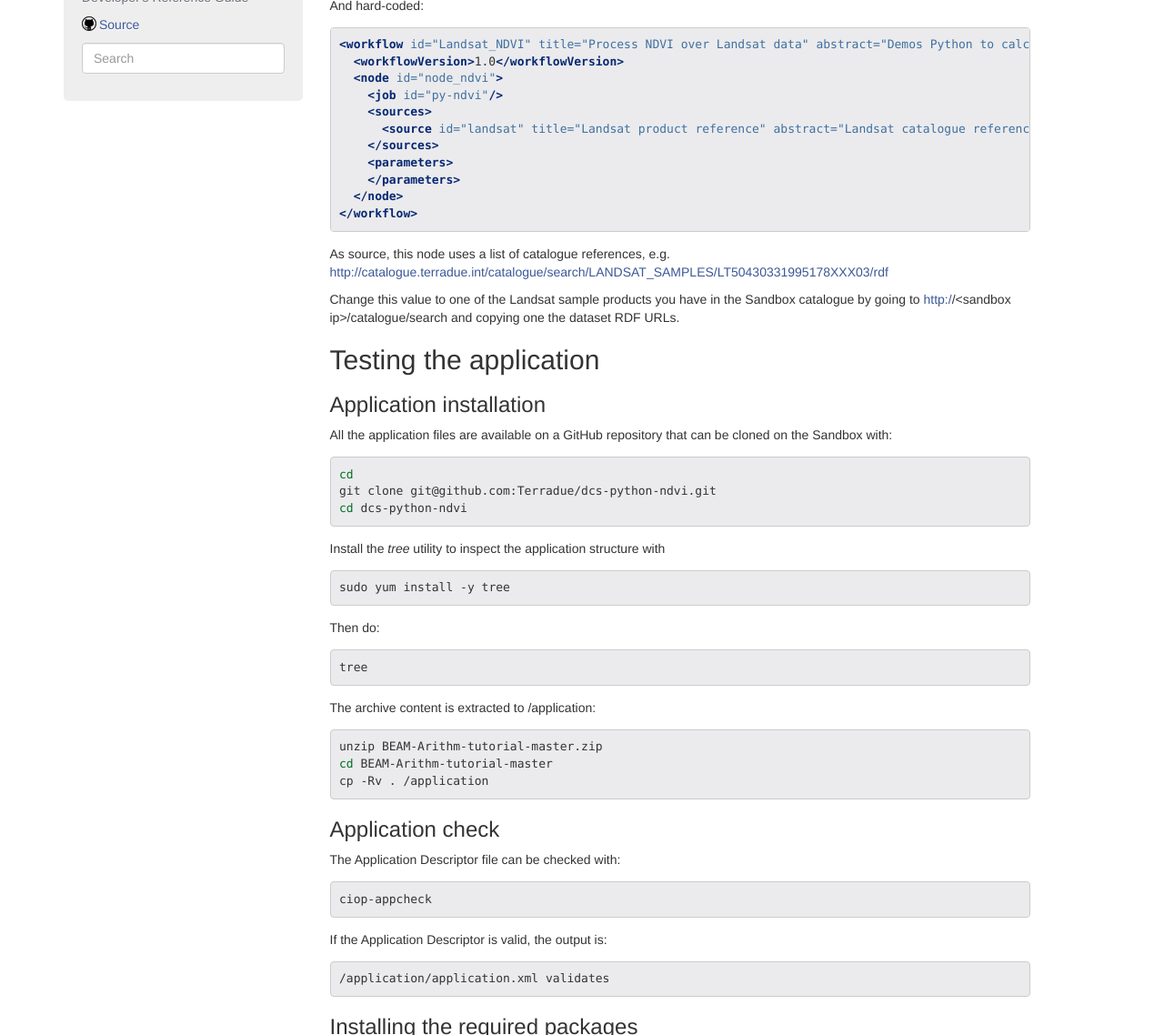
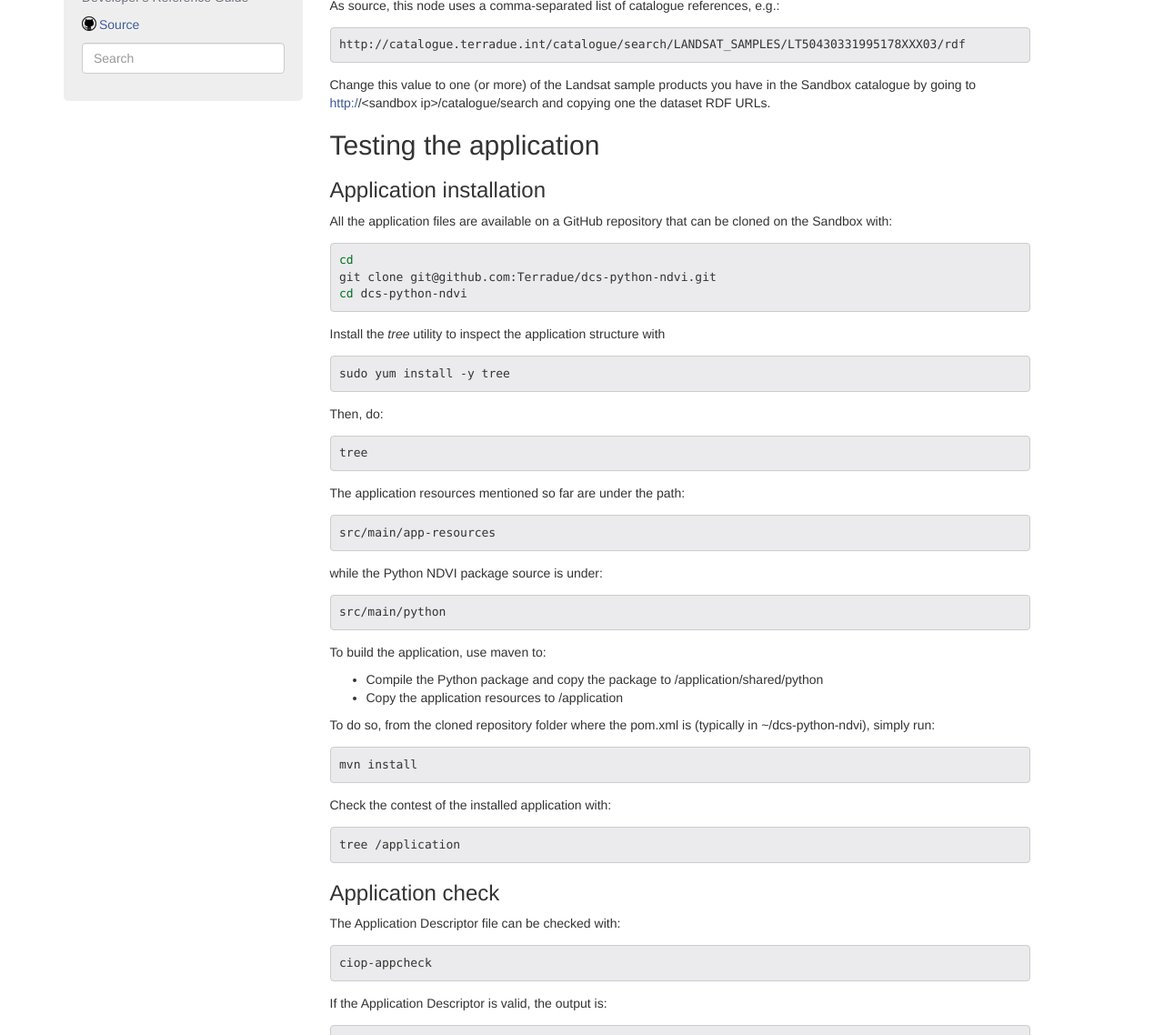
Before and after one commit to Terradue/doc-developer-sandbox, a Sphinx documentation site: the page built from source/field/vegetation/lib_python_ndvi/testing.rst, in a window 1280 px wide and 1400 px high, scrolled down 255 px, cut to the strip 262-1400 px from the top of the window. Shown: the whole strip at 91% size. Built offline with Sphinx 7.4.7, drawn with Linux system fonts in a browser that asks for light colours; pages that are not in the unit, such as notebooks, are missing from menus; some of the changed text lies outside the part shown.

Commit message:
Update testing.rst

```diff
--- a/source/field/vegetation/lib_python_ndvi/testing.rst
+++ b/source/field/vegetation/lib_python_ndvi/testing.rst
@@ -22,27 +22,15 @@ Here's how this simple workflow is defined:
 .. literalinclude:: ./src/src/main/app-resources/application.xml
   :language: xml
   :tab-width: 1
-  :lines: 5
+  :lines: 13-23
 
-And hard-coded:
+As source, this node uses a comma-separated list of catalogue references, e.g.:
 
-.. code-block:: XML
+.. code-block:: bash
 
-  <workflow id="Landsat_NDVI" title="Process NDVI over Landsat data" abstract="Demos Python to calculate NDVI using Landsat data">
-    <workflowVersion>1.0</workflowVersion>
-    <node id="node_ndvi">
-      <job id="py-ndvi"/>
-      <sources>
-        <source id="landsat" title="Landsat product reference" abstract="Landsat catalogue references" scope="runtime" refid="string:list" >http://catalogue.terradue.int/catalogue/search/LANDSAT_SAMPLES/LT50430331995178XXX03/rdf</source>
-      </sources>
-      <parameters>
-      </parameters>
-    </node>
-  </workflow>
+  http://catalogue.terradue.int/catalogue/search/LANDSAT_SAMPLES/LT50430331995178XXX03/rdf
 
-As source, this node uses a list of catalogue references, e.g. http://catalogue.terradue.int/catalogue/search/LANDSAT_SAMPLES/LT50430331995178XXX03/rdf
-
-Change this value to one of the Landsat sample products you have in the Sandbox catalogue by going to http://<sandbox ip>/catalogue/search and copying one the dataset RDF URLs.
+Change this value to one (or more) of the Landsat sample products you have in the Sandbox catalogue by going to http://<sandbox ip>/catalogue/search and copying one the dataset RDF URLs.
 
 Testing the application
 -----------------------
@@ -64,21 +52,40 @@ Install the *tree* utility to inspect the application structure with
 
   sudo yum install -y tree
 
-Then do:
+Then, do:
 
 .. code-block:: bash
 
   tree
 
-
-
-The archive content is extracted to /application:
+The application resources mentioned so far are under the path:
 
 .. code-block:: bash
 
-  unzip BEAM-Arithm-tutorial-master.zip
-  cd BEAM-Arithm-tutorial-master
-  cp -Rv . /application
+  src/main/app-resources
+
+while the Python NDVI package source is under:
+
+.. code-block:: bash
+
+  src/main/python
+
+To build the application, use maven to:
+
+* Compile the Python package and copy the package to /application/shared/python
+* Copy the application resources to /application
+
+To do so, from the cloned repository folder where the pom.xml is (typically in ~/dcs-python-ndvi), simply run:
+
+.. code-block:: bash
+
+  mvn install
+
+Check the contest of the installed application with:
+
+.. code-block:: bash
+
+  tree /application
 
 Application check
 ^^^^^^^^^^^^^^^^^
@@ -94,6 +101,19 @@ If the Application Descriptor is valid, the output is:
 .. code-block:: bash
 
   /application/application.xml validates
+
+Application submission
+^^^^^^^^^^^^^^^^^^^^^^
+
+The application can be tested by:
+
+* Manually submitting every single job of the workflow
+* Automatically submitting the complete workflow
+* Submitting a Web Processing Service request
+
+With this application, there's only one node so the first two options are quite similar.
+
+
 
 Installing the required packages
 ^^^^^^^^^^^^^^^^^^^^^^^^^^^^^^^^
@@ -167,3 +187,4 @@ Wait for the workflow execution.
 
 .. [#f1] :doc:`ciop-catcp man page </reference/man/ciop-simjob>`
 .. [#f2] :doc:`ciop-copy man page </reference/man/ciop-simwf>`
+.. [#f3] `Apache maven <http://maven.apache.org/>`_
```
